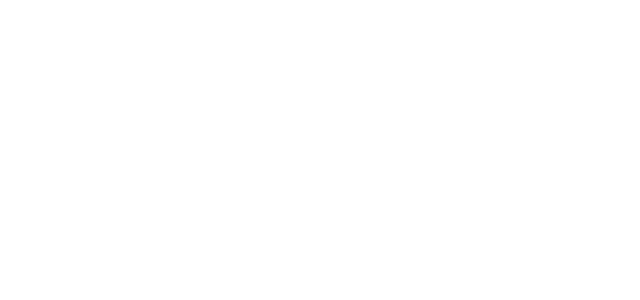
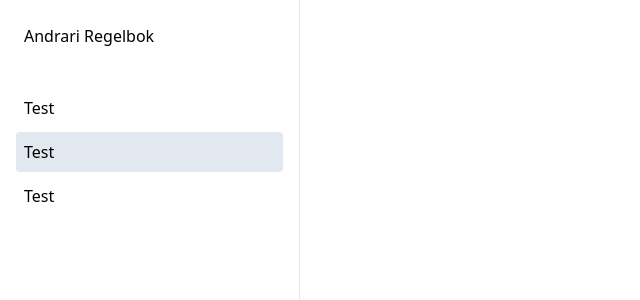
Before and after one commit to Mafrans/andrari, a Next.js app: page /rules in a window 1280 px wide. Shown: the top 300 px of the page, without its empty margins (0-640 px from the left). Built offline with nearby package versions, Linux system fonts and the light colour scheme.

Commit message:
feat(layout): add docs layout

```diff
--- a/components/Sidebar/Sidebar.tsx
+++ b/components/Sidebar/Sidebar.tsx
@@ -1,6 +1,30 @@
-import { Component } from "../types";
+import clsx from "clsx";
+import Link from "next/link";
+import { Component } from "../../types/components";
+import { SidebarLink } from "./SidebarLink";
 import { SidebarProps } from "./types";
 
-export const Sidebar: Component<SidebarProps> = ({}) => {
-  return <aside></aside>;
+export const Sidebar: Component<SidebarProps> = ({
+  className,
+  title,
+  links,
+}) => {
+  return (
+    <aside
+      className={clsx(
+        "h-full bg-white border-r border-slate-200 min-w-[300px]",
+        className
+      )}
+    >
+      <Link href="/">
+        <a className="p-6 flex">{title}</a>
+      </Link>
+
+      <div className="p-4 space-y-1">
+        {links.map((link, i) => (
+          <SidebarLink key={i} {...link} />
+        ))}
+      </div>
+    </aside>
+  );
 };
--- /dev/null
+++ b/components/Sidebar/SidebarLink.tsx
@@ -0,0 +1,23 @@
+import clsx from "clsx";
+import Link from "next/link";
+import { Component } from "../../types/components";
+import { SidebarLinkProps } from "./types";
+
+export const SidebarLink: Component<SidebarLinkProps> = ({
+  href,
+  title,
+  active,
+}) => {
+  return (
+    <Link href={href}>
+      <a
+        className={clsx(
+          "transition duration-75 px-2 py-2 flex rounded hover:bg-slate-100",
+          active && "!bg-slate-200"
+        )}
+      >
+        {title}
+      </a>
+    </Link>
+  );
+};
--- /dev/null
+++ b/layouts/DocsLayout/DocsLayout.tsx
@@ -0,0 +1,17 @@
+import { Sidebar } from "../../components/Sidebar/Sidebar";
+import { Component } from "../../types/components";
+
+export const DocsLayout: Component<{}> = () => {
+  return (
+    <div className="min-h-screen grid grid-cols-[max-content_1fr]">
+      <Sidebar
+        title="Andrari Regelbok"
+        links={[
+          { href: "/", title: "Test" },
+          { href: "/", title: "Test", active: true },
+          { href: "/", title: "Test" },
+        ]}
+      />
+    </div>
+  );
+};
--- a/pages/rules.tsx
+++ b/pages/rules.tsx
@@ -1,17 +1,19 @@
 import type { NextPage } from "next";
 import Head from "next/head";
+import { Sidebar } from "../components/Sidebar/Sidebar";
+import { DocsLayout } from "../layouts/DocsLayout/DocsLayout";
 
 const Rules: NextPage = () => {
   return (
-    <div>
+    <>
       <Head>
         <title>rules</title>
         <meta name="description" content="" />
         <link rel="icon" href="/favicon.ico" />
       </Head>
 
-      <main></main>
-    </div>
+      <DocsLayout></DocsLayout>
+    </>
   );
 };
 
```
Also changed, not shown: components/Sidebar/types.ts (+10 -1 lines), types/components.ts (renamed from components/types.ts).
